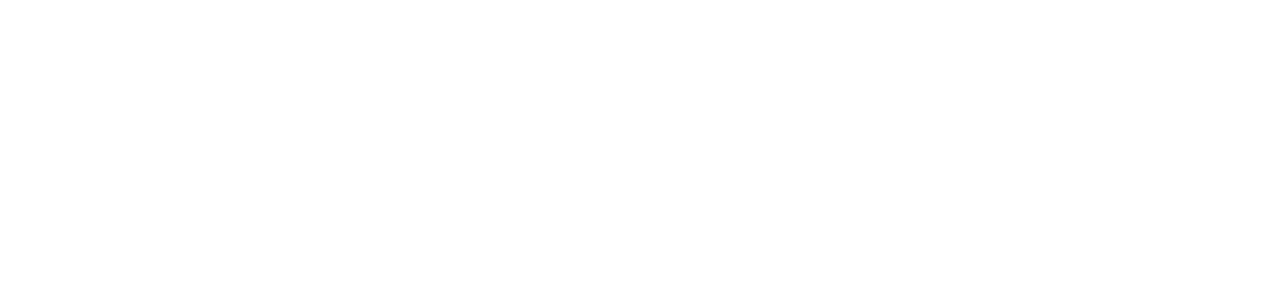
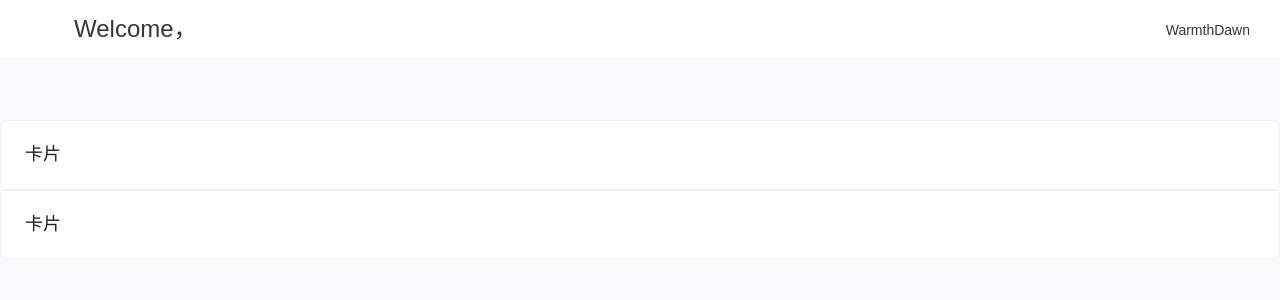
Before and after one commit to pbkhyglszy/gymastics_frontend, a Vue app: page /referee in a window 1280 px wide. Before the commit this address had no page. Shown: the top 300 px of the page. Built offline with nearby package versions, Linux system fonts and the light colour scheme; some icons are missing.

Commit message:
:poop: 裁判，放弃

```diff
--- a/src/router/index.ts
+++ b/src/router/index.ts
@@ -1,4 +1,4 @@
-import { createRouter, createWebHistory, RouteRecordRaw } from 'vue-router'
+import {createRouter, createWebHistory, RouteRecordRaw} from 'vue-router'
 import Login from "../view/Login.vue"
 import Layout from "../view/Layout.vue"
 import Admin from "../view/admin/Admin.vue"
@@ -7,6 +7,10 @@
 import CompetitionManager from "../view/admin/CompetitionManager.vue"
 import TeamManager from "../view/admin/TeamManager.vue"
 import ProgressManager from "../view/admin/ProgressManager.vue"
+import RefereeBase from "../view/judge/RefereeBase.vue"
+import RefereeScore from "../view/judge/RefereeScore.vue"
+import RefereeSelect from "../view/judge/RefereeSelect.vue"
+import ChiefReferee from "../view/judge/ChiefReferee.vue"
 
 const routes: Array<RouteRecordRaw> = [
     {
@@ -58,9 +62,26 @@
                 component: Leader,
             },
             {
-        path: 'judge',
-        name: 'Judge',
-        component: Admin,
+                path: 'referee',
+                name: 'Referee',
+                component: RefereeBase,
+                children: [
+                    {
+                        path: '',
+                        name: 'RefereeSelect',
+                        component: RefereeSelect,
+                    },
+                    {
+                        path: 'score',
+                        name: 'RefereeScore',
+                        component: RefereeScore,
+                    },
+                    {
+                        path: 'chief',
+                        name: 'ChiefReferee',
+                        component: ChiefReferee,
+                    }
+                ]
             }
         ]
     }
--- /dev/null
+++ b/src/view/judge/ChiefReferee.vue
@@ -0,0 +1,12 @@
+<script setup lang="ts">
+
+</script>
+
+<template>
+
+</template>
+
+
+<style scoped lang="stylus">
+
+</style>
--- /dev/null
+++ b/src/view/judge/RefereeBase.vue
@@ -0,0 +1,16 @@
+<script setup lang="ts">
+import {NLayout, NLayoutContent} from "naive-ui";
+
+</script>
+
+<template>
+
+  <n-layout-content content-style="height: 100%">
+    <router-view/>
+  </n-layout-content>
+</template>
+
+
+<style scoped lang="stylus">
+
+</style>
--- /dev/null
+++ b/src/view/judge/RefereeScore.vue
@@ -0,0 +1,12 @@
+<script setup lang="ts">
+
+</script>
+
+<template>
+
+</template>
+
+
+<style scoped lang="stylus">
+
+</style>
--- /dev/null
+++ b/src/view/judge/RefereeSelect.vue
@@ -0,0 +1,26 @@
+<script setup lang="ts">
+import {NCard} from 'naive-ui'
+</script>
+
+<template>
+  <div class="container">
+    <n-card title="卡片">
+
+    </n-card>
+    <n-card title="卡片">
+
+    </n-card>
+  </div>
+</template>
+
+
+<style scoped lang="stylus">
+.container
+  display flex
+  flex-direction column
+  height 100%
+
+  :deep(&>div)
+    flex 1 1 auto
+
+</style>
```
Lines whose indentation alone changed are shown as unchanged.
